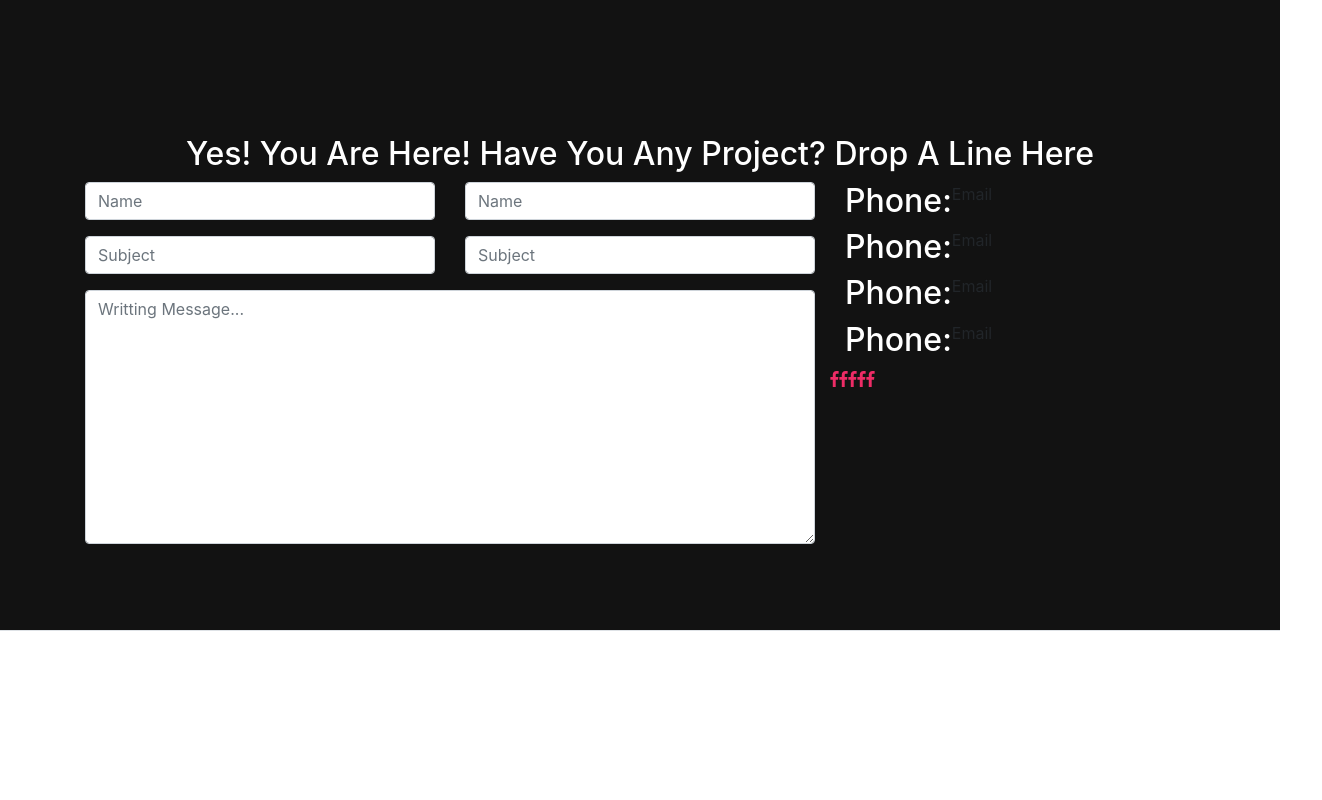
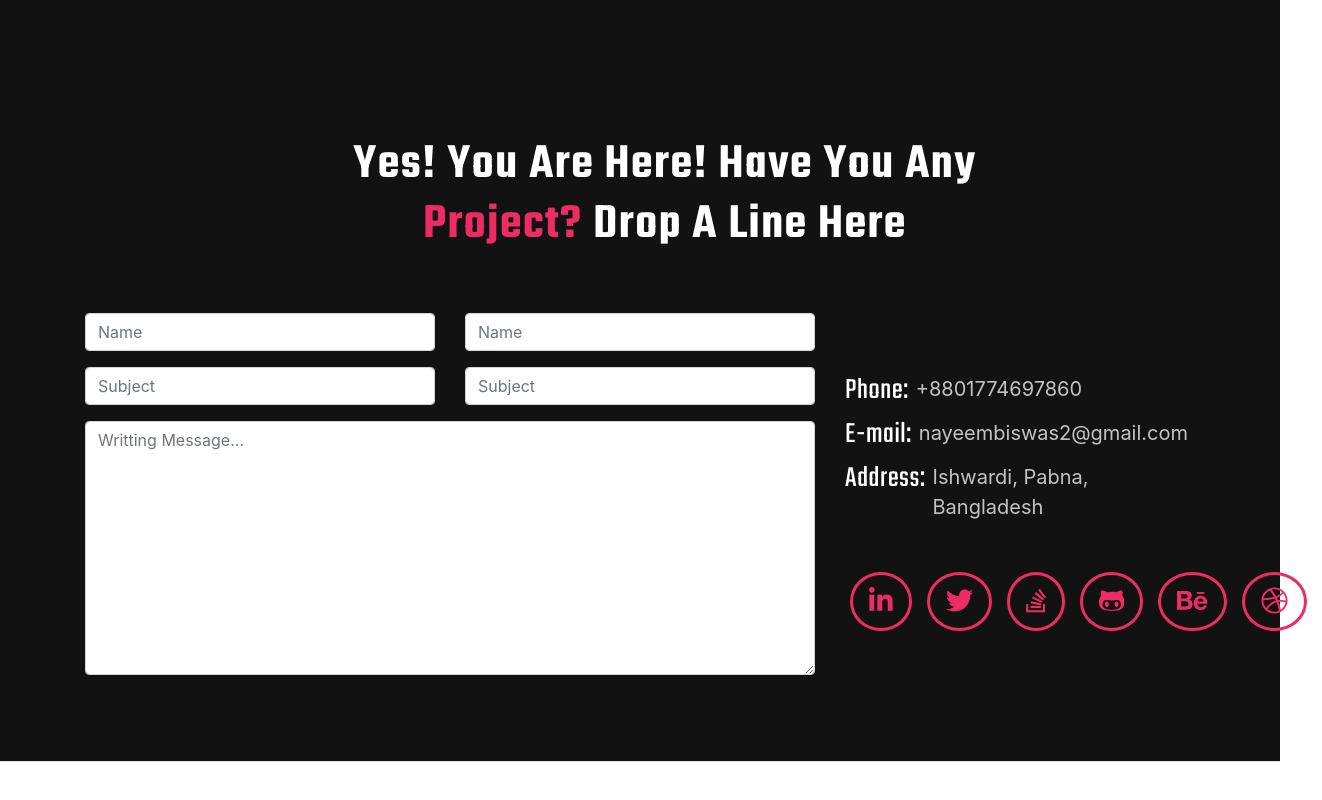
Before and after one commit to NaimBiswas/portfolio, a plain HTML site: page index.html in a window 1280 px wide. Shown: the part 5320-6120 px from the top of the page, 1322 px wide, since content can reach past the window. Before the commit the page ends 5992 px from the top, so only its background shows below. Drawn offline with nearby package versions, Linux system fonts and the light colour scheme; a web font is replaced by a local one.

Commit message:
contact right side bar done

```diff
--- a/index.html
+++ b/index.html
@@ -570,8 +570,8 @@
       <!-- Contact section  -->
       <section>
          <div class="container">
-            <div class="text-center">
-               <h2>Yes! You Are Here! Have You Any <span>Project?</span> Drop A Line Here</h2>
+            <div class="text-center contactSection">
+               <h2>Yes! You Are Here! Have You Any <br> <span class="span">Project?</span> Drop A Line Here</h2>
             </div>
             <div class="row">
                <div class="col-8">
@@ -621,37 +621,34 @@
                   </div>
                </div>
                <div class="col-4">
-                  <div class="">
+                  <div class="Cmt">
                      <div class="d-flex">
-                        <h2>Phone:</h2>
-                        <span>Email</span>
+                        <h2 class="ContactRightHeader">Phone:</h2>
+                        <span class="ContactRightHeaderSpan">+8801774697860</span>
                      </div>
                      <div class="d-flex">
-                        <h2>Phone:</h2>
-                        <span>Email</span>
+                        <h2 class="ContactRightHeader">E-mail:</h2>
+                        <span class="ContactRightHeaderSpan">nayeembiswas2@gmail.com</span>
                      </div>
                      <div class="d-flex">
-                        <h2>Phone:</h2>
-                        <span>Email</span>
+                        <h2 class="ContactRightHeader">Address:</h2>
+                        <span class="ContactRightHeaderSpan">Ishwardi, Pabna, Bangladesh</span>
                      </div>
-                     <div class="d-flex">
-                        <h2>Phone:</h2>
-                        <span>Email</span>
-                     </div>
-
                   </div>
                   <div class="row">
                      <div class="d-flex social">
-                        <a href=""><i class="fab fa-facebook-f"
-                              aria-hidden="true"></i></a>
-                        <a href=""><i class="fab fa-facebook-f"
-                              aria-hidden="true"></i></a>
-                        <a href=""><i class="fab fa-facebook-f"
-                              aria-hidden="true"></i></a>
-                        <a href=""><i class="fab fa-facebook-f"
-                              aria-hidden="true"></i></a>
-                        <a href=""><i class="fab fa-facebook-f"
-                              aria-hidden="true"></i></a>
+                        <a class="SICON"
+                           href=""><i class="fab fa-linkedin-in    "></i></a>
+                        <a class="SICON"
+                           href=""><i class="fab fa-twitter    "></i></a>
+                        <a class="SICON"
+                           href=""><i class="fab fa-stack-overflow    "></i></a>
+                        <a class="SICON"
+                           href=""><i class="fab fa-github-alt    "></i></a>
+                        <a class="SICON"
+                           href=""><i class="fab fa-behance    "></i></i></a>
+                        <a class="SICON"
+                           href=""><i class="fab fa-dribbble    "></i></a>
                      </div>
                   </div>
                </div>
--- a/style.css
+++ b/style.css
@@ -509,3 +509,52 @@ i {
     opacity: unset
 }
 /* Review Section End There  */
+/* Contact Section Start Here
+*/
+.contactSection h2{
+   font-family: 'teko';
+    font-weight: 600;
+    font-size: 50px;
+    letter-spacing: 1.5px;
+    padding-bottom: 50px;
+    padding-left: 50px;
+}
+.ContactRightHeader{
+        font-family: 'Teko';
+    font-size: 30px;
+    letter-spacing: 0.6px;
+    padding-right: 7px;
+}
+.ContactRightHeaderSpan{
+       color: #ffffffbf;
+    padding-top: 1px;
+    font-size: 20px;
+}
+.Cmt{
+   margin-top: 60px;
+}
+.social{
+   margin-left: 20px;
+}
+.SICON{
+       margin-right: 15px;
+    font-size: 27px;
+    margin-top: 50px;
+    border-radius: 1px solid red;
+    border: 3px solid;
+    border-radius: 50%;
+    padding-top: 6px;
+    padding-left: 16px;
+    padding-right: 16px;
+    padding-bottom: 6px;
+    transition: .7s;
+}
+.SICON:hover{
+    background: red;
+    color: #fff;
+    border: 3px solid black;
+    transition-duration: .7s;
+   transform: rotate3d(1, 1, 1, 45deg);
+}
+
+/* Contact Section End There  */
```
